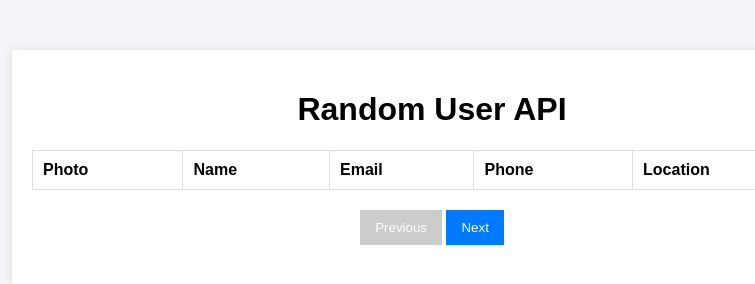
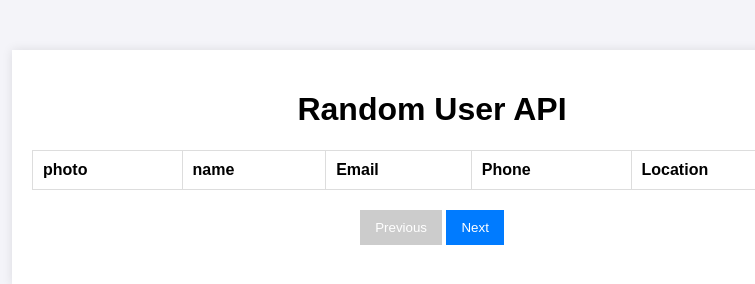
Before and after one commit to Arccobaleno/api-call, a plain HTML site: page index.html in a window 1280 px wide. Shown: the full height of the page, 208-963 px from the left. Drawn offline with Linux system fonts and the light colour scheme; no server answers.

Commit message:
Update index.html

```diff
--- a/index.html
+++ b/index.html
@@ -12,8 +12,8 @@
     <table id="userTable">
       <thead>
         <tr>
-          <th>Photo</th>
-          <th>Name</th>
+          <th>photo</th>
+          <th>name</th>
           <th>Email</th>
           <th>Phone</th>
           <th>Location</th>
```
